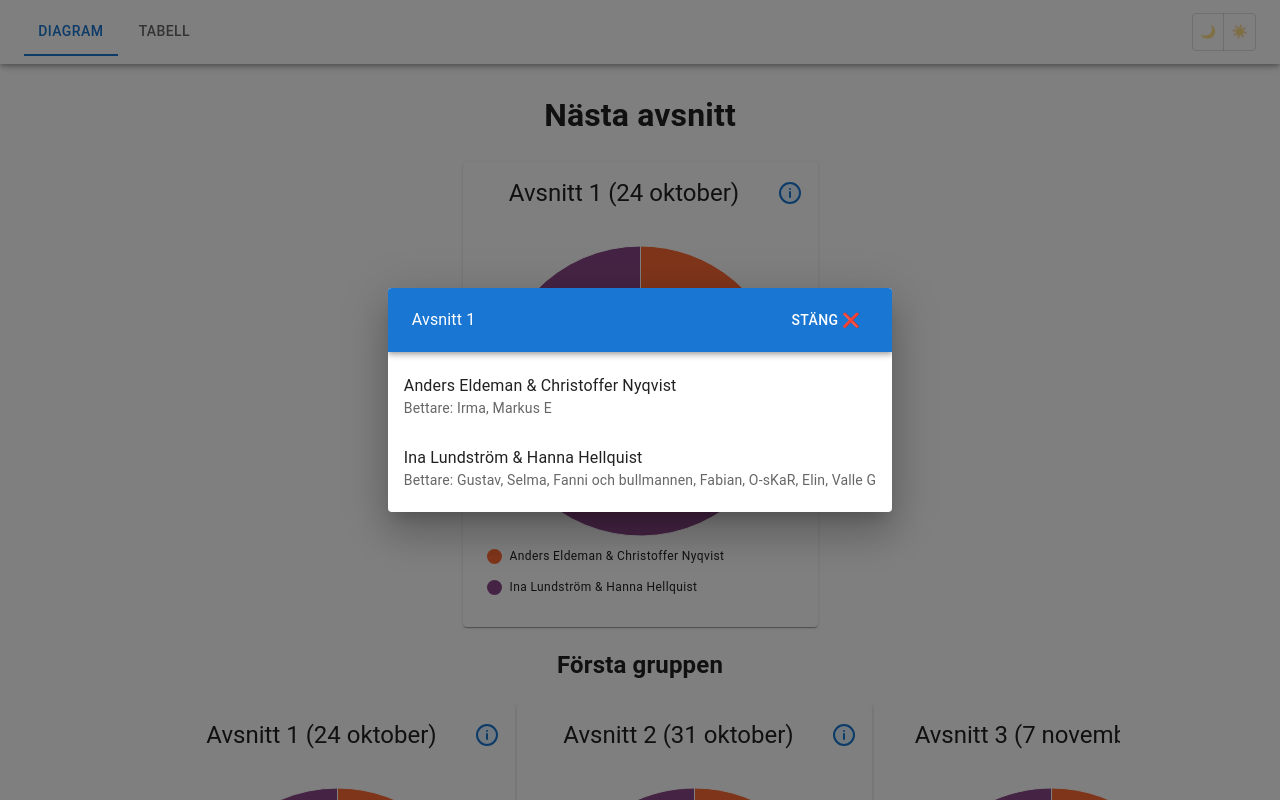
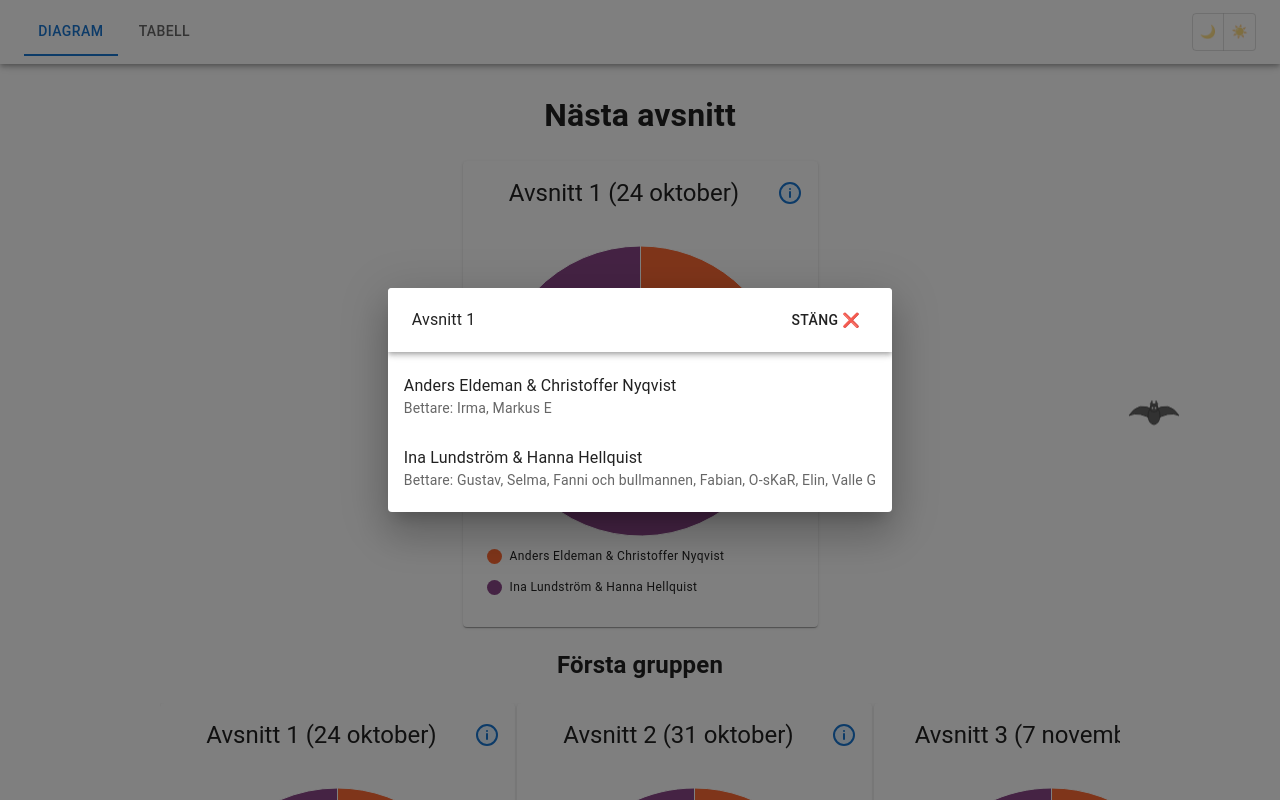
Before and after one commit to g-lowen/spela-pa-sparet, a React (Create React App) app: page / in a window 1280 px wide. Both pictures are taken after a click on the button 789 px from the left and 192 px from the top of the page. Shown: the top 800 px of the page. Built offline with nearby package versions, Linux system fonts and the light colour scheme.

Commit message:
add SeasonalEffects: Halloween

```diff
--- a/src/App.tsx
+++ b/src/App.tsx
@@ -7,6 +7,7 @@ import { Header } from "./components/Header";
 import { MATCHES } from "./constants/matches";
 import { CardsContainer } from "./components/CardsContainer";
 import { TabPanel } from "./components/TabPanel";
+import { SeasonalEffects } from "./components/seasonal/SeasonalEffects";
 
 function App() {
   const [tabValue, setTabValue] = useState(0);
@@ -26,6 +27,7 @@ function App() {
 
   return (
     <Box>
+      <SeasonalEffects />
       <Header onChange={handleChange} tabValue={tabValue} />
       <center style={{ padding: "6px" }}>
         <TabPanel value={tabValue} index={0}>
--- a/src/components/InfoDialog.tsx
+++ b/src/components/InfoDialog.tsx
@@ -2,8 +2,6 @@ import Button from "@mui/material/Button";
 import MuiDialog from "@mui/material/Dialog";
 import AppBar from "@mui/material/AppBar";
 import Toolbar from "@mui/material/Toolbar";
-import Box from "@mui/material/Box";
-import type { ReactElement } from "react";
 import { List, ListItem, ListItemText } from "@mui/material";
 
 interface InfoDialogProps {
@@ -23,7 +21,7 @@ interface InfoDialogProps {
 export const InfoDialog = ({ open, onClose, data, title }: InfoDialogProps) => {
   return (
     <MuiDialog open={open} onClose={onClose}>
-      <AppBar sx={{ position: "sticky" }}>
+      <AppBar sx={{ position: "sticky" }} color="inherit">
         <Toolbar sx={{ justifyContent: "space-between" }}>
           {title}
           <Button color="inherit" onClick={onClose}>
--- /dev/null
+++ b/src/components/seasonal/FlyingBats.tsx
@@ -0,0 +1,88 @@
+import { useEffect, useRef } from "react";
+import { BatIcon } from "../../svgs/BatIcon";
+
+const BAT_COUNT = 2;
+
+export const FlyingBats = () => {
+  const batRefs = useRef<(HTMLDivElement | null)[]>([]);
+  // Store random movement parameters for each bat
+  const paramsRef = useRef(
+    Array.from({ length: BAT_COUNT }).map(() => ({
+      speed1: 30 + Math.random() * 40,
+      speed2: 20 + Math.random() * 30,
+      xAmplitude1:
+        Math.random() * (window.innerWidth / 3) + window.innerWidth / 6,
+      xAmplitude2: Math.random() * (window.innerWidth / 6),
+      yAmplitude1:
+        Math.random() * (window.innerHeight / 3) + window.innerHeight / 6,
+      yAmplitude2: Math.random() * (window.innerHeight / 6),
+      xCenter: Math.random() * window.innerWidth,
+      yCenter: Math.random() * window.innerHeight,
+      phase1: Math.random() * Math.PI * 2,
+      phase2: Math.random() * Math.PI * 2,
+      direction: Math.random() > 0.5 ? 1 : -1,
+    }))
+  );
+
+  useEffect(() => {
+    let running = true;
+    const start = performance.now();
+    const animate = () => {
+      const now = performance.now();
+      const t = (now - start) / 1000;
+      batRefs.current.forEach((bat, i) => {
+        if (!bat) return;
+        const p = paramsRef.current[i];
+        // Chaotic, fluttery movement
+        const x =
+          p.xCenter +
+          Math.cos(t * p.speed1 * 0.02 * p.direction + p.phase1) *
+            p.xAmplitude1 +
+          Math.sin(t * p.speed2 * 0.03 * p.direction + p.phase2) *
+            p.xAmplitude2;
+        const y =
+          p.yCenter +
+          Math.sin(t * p.speed1 * 0.018 * p.direction + p.phase1) *
+            p.yAmplitude1 +
+          Math.cos(t * p.speed2 * 0.025 * p.direction + p.phase2) *
+            p.yAmplitude2;
+        bat.style.transform = `translate(${x}px, ${y}px)`;
+      });
+      if (running) requestAnimationFrame(animate);
+    };
+    animate();
+    return () => {
+      running = false;
+    };
+  }, []);
+
+  return (
+    <div
+      style={{
+        position: "fixed",
+        top: 0,
+        left: 0,
+        width: "100vw",
+        height: "100vh",
+        pointerEvents: "none",
+        zIndex: 1000,
+      }}
+    >
+      {Array.from({ length: BAT_COUNT }).map((_, i) => (
+        <div
+          key={i}
+          ref={(el) => {
+            batRefs.current[i] = el;
+          }}
+          style={{
+            position: "absolute",
+            opacity: 0.7,
+            willChange: "transform",
+          }}
+        >
+          <BatIcon />
+        </div>
+      ))}
+    </div>
+  );
+};
--- /dev/null
+++ b/src/components/seasonal/SeasonalEffects.tsx
@@ -0,0 +1,11 @@
+import { FlyingBats } from "./FlyingBats";
+import { isChristmas, isHalloween } from "./functions/seasonal";
+
+export const SeasonalEffects = () => {
+  return (
+    <>
+      {isHalloween() && <FlyingBats />}
+      {isChristmas() && <FlyingBats />}
+    </>
+  );
+};
--- /dev/null
+++ b/src/components/seasonal/functions/seasonal.ts
@@ -0,0 +1,15 @@
+// Halloween: October 1 - November 15
+export function isHalloween() {
+  const now = new Date();
+  const month = now.getMonth(); // 0-11
+  const day = now.getDate();
+  return month === 9 || (month === 10 && day <= 15);
+}
+
+// Christmas: December 12 - January 6
+export function isChristmas() {
+  const now = new Date();
+  const month = now.getMonth();
+  const day = now.getDate();
+  return (month === 11 && day >= 12) || (month === 0 && day <= 6);
+}
--- /dev/null
+++ b/src/svgs/BatIcon.tsx
@@ -0,0 +1,47 @@
+export const BatIcon = () => (
+  <svg width="60" height="30" viewBox="0 0 120 60">
+    {/* Wings */}
+    <path
+      d="M10,40 Q30,10 60,30 Q90,10 110,40 Q90,30 60,50 Q30,30 10,40 Z"
+      fill="#222"
+      stroke="#000"
+      strokeWidth="2"
+    />
+    {/* Body */}
+    <ellipse
+      cx="60"
+      cy="40"
+      rx="12"
+      ry="18"
+      fill="#222"
+      stroke="#000"
+      strokeWidth="2"
+    />
+    {/* Head */}
+    <ellipse
+      cx="60"
+      cy="25"
+      rx="8"
+      ry="8"
+      fill="#222"
+      stroke="#000"
+      strokeWidth="2"
+    />
+    {/* Ears */}
+    <polygon
+      points="52,18 56,10 58,22"
+      fill="#222"
+      stroke="#000"
+      strokeWidth="1"
+    />
+    <polygon
+      points="68,18 64,10 62,22"
+      fill="#222"
+      stroke="#000"
+      strokeWidth="1"
+    />
+    {/* Eyes */}
+    <ellipse cx="57" cy="25" rx="1.5" ry="2" fill="#fff" />
+    <ellipse cx="63" cy="25" rx="1.5" ry="2" fill="#fff" />
+  </svg>
+);
```
